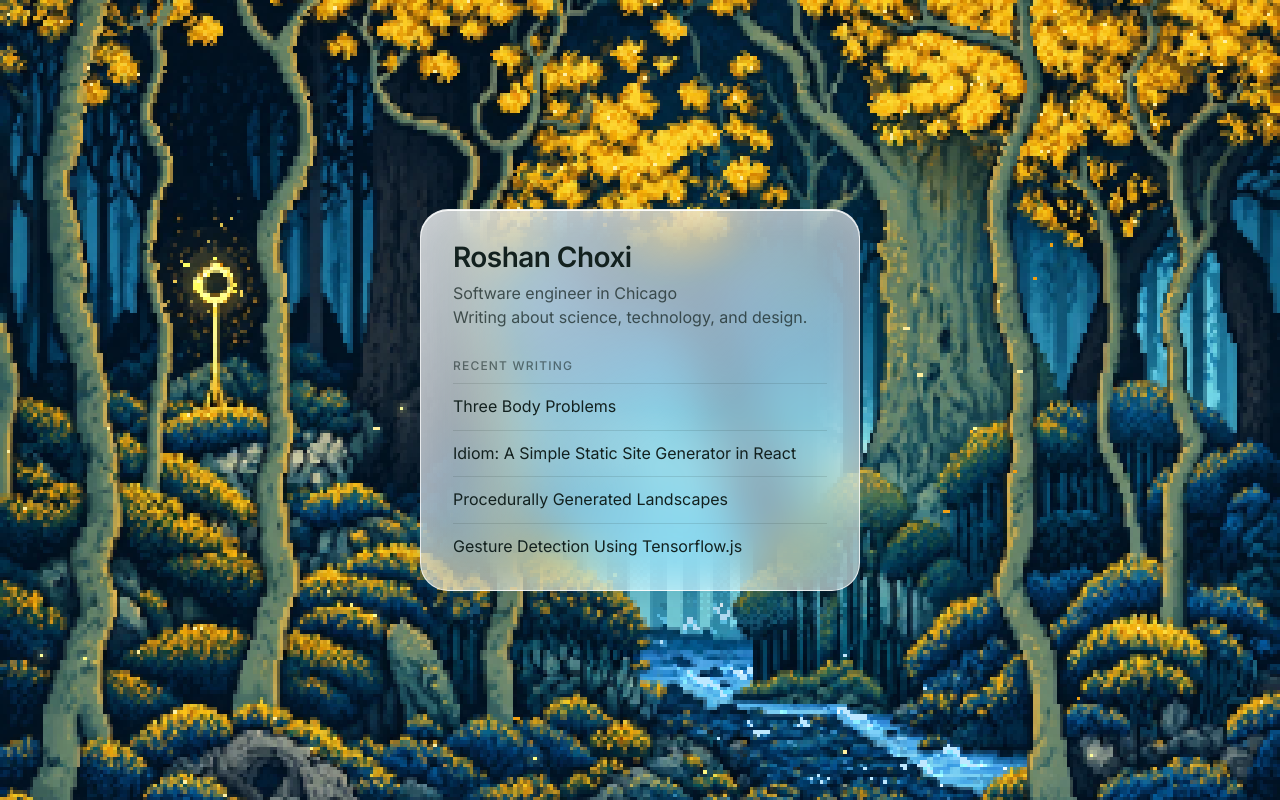
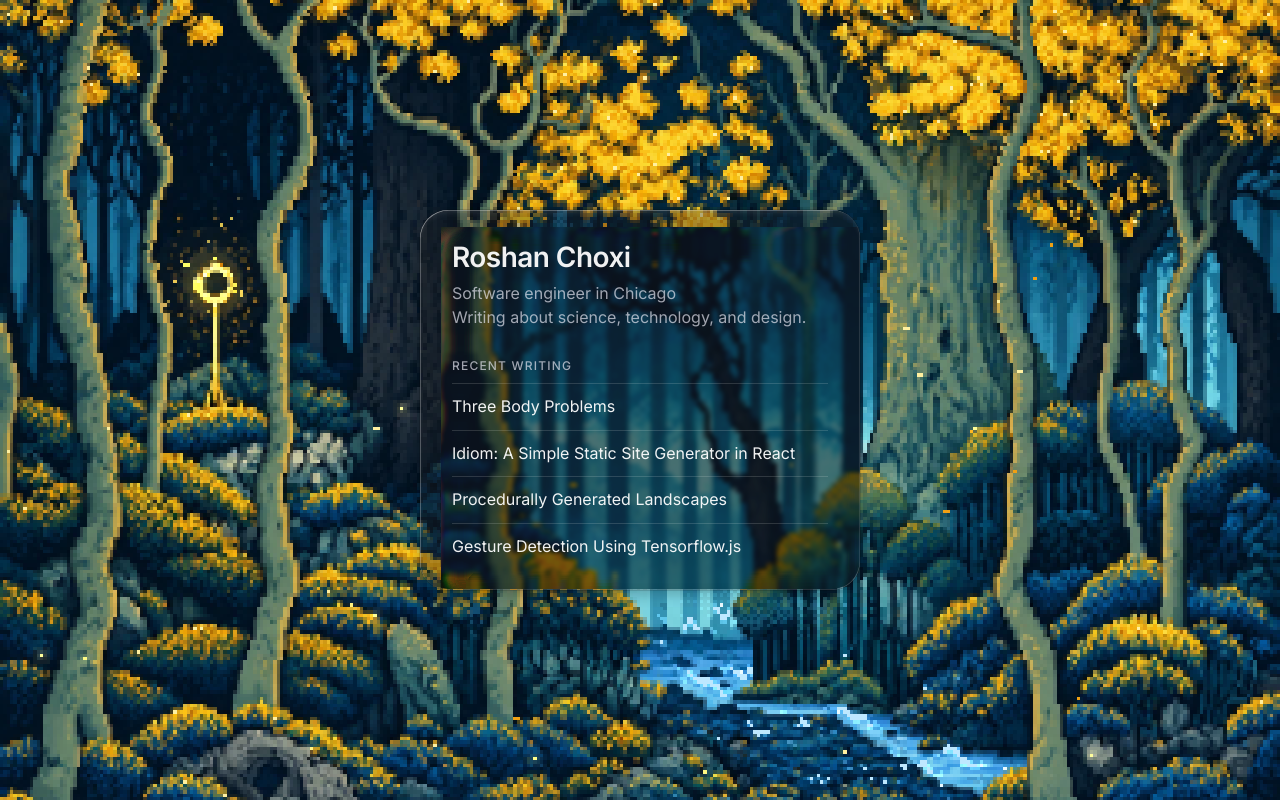
Before and after one commit to choxi/choxi.github.io, a Next.js app: page / in a window 1280 px wide. Built offline with nearby package versions, Linux system fonts and the light colour scheme.

Commit message:
restyles the card as smoky glass after Glasswork: a dimmed, saturated backdrop with rim light and bevel, plus a refracting rim lens drawn with an SVG displacement map (Chromium), in both colour schemes

```diff
--- /dev/null
+++ b/app/components/glass-card.tsx
@@ -0,0 +1,169 @@
+"use client";
+
+import { useEffect, useRef, type ReactNode } from "react";
+
+// A card whose rim refracts the scene behind it, like the edge of a thick
+// glass slab: the backdrop bends inward near the border and splits slightly
+// into its colours. Modelled on the rim lens from Glasswork
+// (github.com/kubai087/glasswork, lens.js), rewritten here rather than loaded
+// from a CDN.
+//
+// An SVG displacement map drives the bend through `backdrop-filter: url(#…)`.
+// Only Chromium draws that; elsewhere the card keeps its CSS-only glass. The
+// card's CSS must end its backdrop-filter with `var(--glass-lens,)`.
+
+const RIM = 40; // widest the rim gets, in CSS px
+const EDGE = 1.1; // how far inward the outer edge samples, in rim widths
+const POWER = 2.6; // falloff of the bend across the rim
+const DISPERSION = 0.15; // red bends this much further, blue this much less
+
+const SVG = "http://www.w3.org/2000/svg";
+
+const lensSupported = () =>
+  typeof CSS !== "undefined" &&
+  CSS.supports("backdrop-filter", "url(#a)") &&
+  /Chrome\//.test(navigator.userAgent) &&
+  !/Firefox\//.test(navigator.userAgent);
+
+// Displacement map for a rounded rectangle: red is the sideways bend, green
+// the vertical one, 128 for none. Only the rim bends; the middle stays flat.
+function lensMap(width: number, height: number, radius: number, rim: number) {
+  const canvas = document.createElement("canvas");
+  canvas.width = width;
+  canvas.height = height;
+  const ctx = canvas.getContext("2d")!;
+  const image = ctx.createImageData(width, height);
+  const d = image.data;
+  const hx = width / 2;
+  const hy = height / 2;
+  const r = Math.min(radius, hx, hy);
+  for (let y = 0; y < height; y++)
+    for (let x = 0; x < width; x++) {
+      const px = x + 0.5 - hx;
+      const py = y + 0.5 - hy;
+      // Signed distance to the rounded rectangle's outline (negative inside).
+      const qx = Math.abs(px) - (hx - r);
+      const qy = Math.abs(py) - (hy - r);
+      const ox = Math.max(qx, 0);
+      const oy = Math.max(qy, 0);
+      const dist = Math.hypot(ox, oy) + Math.min(Math.max(qx, qy), 0) - r;
+      const depth = -dist / rim; // 0 at the outline, 1 at the rim's inner edge
+      let dx = 0;
+      let dy = 0;
+      if (depth < 1) {
+        const strength = (1 - Math.max(0, depth)) ** POWER;
+        // Inward normal: toward the corner's centre on the curves, straight
+        // in along the sides.
+        let nx = 0;
+        let ny = 0;
+        if (qx > 0 && qy > 0) {
+          const len = Math.hypot(qx, qy) || 1;
+          nx = qx / len;
+          ny = qy / len;
+        } else if (qx > qy) nx = 1;
+        else ny = 1;
+        dx = -Math.sign(px) * nx * strength;
+        dy = -Math.sign(py) * ny * strength;
+      }
+      const i = (y * width + x) * 4;
+      d[i] = Math.round(128 + dx * 127);
+      d[i + 1] = Math.round(128 + dy * 127);
+      d[i + 2] = 128;
+      d[i + 3] = 255;
+    }
+  ctx.putImageData(image, 0, 0);
+  return canvas.toDataURL("image/png");
+}
+
+let filterCount = 0;
+
+const node = (tag: string, attrs: Record<string, string | number>, parent?: Element) => {
+  const el = document.createElementNS(SVG, tag);
+  for (const [k, v] of Object.entries(attrs)) el.setAttribute(k, String(v));
+  parent?.append(el);
+  return el;
+};
+
+// The backdrop is displaced once per colour channel, each by its own share of
+// the bend, and the three are added back together.
+function buildFilter(width: number, height: number, map: string, rim: number) {
+  const id = `glass-lens-${++filterCount}`;
+  const host = node("svg", {
+    "aria-hidden": "true",
+    width: 0,
+    height: 0,
+    style: "position:absolute;width:0;height:0;overflow:hidden;pointer-events:none",
+  });
+  const filter = node(
+    "filter",
+    { id, filterUnits: "userSpaceOnUse", "color-interpolation-filters": "sRGB", x: 0, y: 0, width, height },
+    host,
+  );
+  node("feImage", { href: map, x: 0, y: 0, width, height, preserveAspectRatio: "none", result: "map" }, filter);
+  const scale = 2 * EDGE * rim;
+  ["r", "g", "b"].forEach((name, channel) => {
+    node(
+      "feDisplacementMap",
+      {
+        in: "SourceGraphic",
+        in2: "map",
+        xChannelSelector: "R",
+        yChannelSelector: "G",
+        scale: (scale * (1 + (1 - channel) * DISPERSION)).toFixed(1),
+      },
+      filter,
+    );
+    const keep = Array.from({ length: 20 }, (_, cell) => Number(cell === channel * 6 || cell === 18)).join(" ");
+    node("feColorMatrix", { type: "matrix", values: keep, result: name }, filter);
+  });
+  node("feBlend", { in: "r", in2: "g", mode: "screen" }, filter);
+  node("feBlend", { in2: "b", mode: "screen" }, filter);
+  document.body.append(host);
+  return { id, host };
+}
+
+export default function GlassCard({ className, children }: { className?: string; children: ReactNode }) {
+  const ref = useRef<HTMLDivElement>(null);
+
+  useEffect(() => {
+    const el = ref.current!;
+    if (!lensSupported()) return;
+    let current: { id: string; host: Element; key: string } | null = null;
+    let timer = 0;
+
+    const fit = () => {
+      const width = Math.round(el.offsetWidth);
+      const height = Math.round(el.offsetHeight);
+      const radius = Math.round(parseFloat(getComputedStyle(el).borderTopLeftRadius) || 0);
+      const rim = Math.round(Math.max(4, Math.min(RIM, Math.min(width, height) / 3.5)));
+      const key = `${width}x${height}:${radius}:${rim}`;
+      if (current?.key === key || width < 32 || height < 32) return;
+      const next = { ...buildFilter(width, height, lensMap(width, height, radius, rim), rim), key };
+      el.style.setProperty("--glass-lens", `url(#${next.id})`);
+      // Let the new filter draw before the old one goes.
+      const old = current;
+      if (old) requestAnimationFrame(() => requestAnimationFrame(() => old.host.remove()));
+      current = next;
+    };
+
+    // Rebuild once the card has stopped resizing.
+    const observer = new ResizeObserver(() => {
+      clearTimeout(timer);
+      timer = window.setTimeout(fit, current ? 120 : 0);
+    });
+    observer.observe(el);
+
+    return () => {
+      observer.disconnect();
+      clearTimeout(timer);
+      el.style.removeProperty("--glass-lens");
+      current?.host.remove();
+    };
+  }, []);
+
+  return (
+    <div ref={ref} className={className}>
+      {children}
+    </div>
+  );
+}
--- a/app/home.module.css
+++ b/app/home.module.css
@@ -5,29 +5,39 @@
   display: grid;
   place-items: center;
   padding: 32px 16px;
-  background: #06090f;
+  background: #07131a;
 }
 
-/* Liquid glass card */
+/* Smoky glass, after Glasswork's dark material (github.com/kubai087/glasswork,
+   glass.css). Four declarations make the surface: a thin dark tint, a backdrop
+   that is barely blurred but dimmed and saturated so the forest's colour comes
+   through, rim light and bevel in the box-shadow, and light ink. The rim lens
+   from GlassCard is appended to the backdrop-filter in Chromium.
+   The scene is always night, so the card is dark glass in both colour schemes. */
 .glass {
+  --ink: rgba(255, 255, 255, 0.94);
+  --ink-2: rgba(235, 235, 245, 0.68);
+  --filter: blur(2px) saturate(1.6) brightness(0.62);
+
   position: relative;
   width: min(100%, 440px);
   padding: 32px 32px 20px;
   border-radius: 28px;
-  color: #fff;
-  background: linear-gradient(
-    145deg,
-    rgba(255, 255, 255, 0.2),
-    rgba(255, 255, 255, 0.05) 60%
-  );
-  backdrop-filter: blur(26px) saturate(180%);
-  -webkit-backdrop-filter: blur(26px) saturate(180%);
-  border: 1px solid rgba(255, 255, 255, 0.24);
+  color: var(--ink);
+  background: color-mix(in srgb, #1e1e22 34%, transparent);
+  -webkit-backdrop-filter: var(--filter);
+  backdrop-filter: var(--filter) var(--glass-lens,);
+  isolation: isolate;
   box-shadow:
-    inset 0 1px 0 rgba(255, 255, 255, 0.55),
-    inset 0 -1px 1px rgba(255, 255, 255, 0.12),
-    inset 0 0 36px rgba(255, 255, 255, 0.06),
-    0 24px 60px rgba(0, 0, 0, 0.3);
+    inset 1px 1px 0.5px -0.5px rgb(255 255 255 / 0.46),
+    inset -1px -1px 0.5px -0.5px rgb(255 255 255 / 0.18),
+    inset 0 0 0 0.5px rgb(255 255 255 / 0.06),
+    0 0 0 0.5px rgb(0 0 0 / 0.28),
+    0 4px 14px rgb(0 0 0 / 0.22),
+    inset 0 6px 8px -6px rgb(255 255 255 / 0.18),
+    inset 4px 0 8px -6px rgb(255 255 255 / 0.07),
+    inset -4px 0 8px -6px rgb(255 255 255 / 0.04),
+    inset 0 -6px 8px -6px rgb(0 0 0 / 0.08);
 }
 
 .name {
@@ -42,7 +52,7 @@
   margin: 8px 0 0;
   font-size: 16px;
   line-height: 1.5;
-  color: rgba(255, 255, 255, 0.7);
+  color: var(--ink-2);
 }
 
 .label {
@@ -51,7 +61,7 @@
   font-weight: 500;
   letter-spacing: 0.1em;
   text-transform: uppercase;
-  color: rgba(255, 255, 255, 0.5);
+  color: var(--ink-2);
 }
 
 .posts {
@@ -69,7 +79,7 @@
   padding: 12px 0;
   font-size: 16px;
   line-height: 1.35;
-  color: #fff;
+  color: var(--ink);
   transition: opacity 150ms ease;
 }
 
@@ -83,55 +93,20 @@
   border-radius: 4px;
 }
 
-/* On portrait screens the background pans so the waterfall sits right behind
-   the card; a dark tint keeps the white text readable over the bright water. */
-@media (orientation: portrait) {
+/* Without transparency: a solid surface in the same tint. */
+@media (prefers-reduced-transparency: reduce) {
   .glass {
-    background:
-      linear-gradient(145deg, rgba(255, 255, 255, 0.14), rgba(255, 255, 255, 0.03) 60%),
-      rgba(8, 14, 16, 0.4);
+    background: #1e1e22;
+    -webkit-backdrop-filter: none;
+    backdrop-filter: none;
   }
 }
 
-/* Light mode: the background is a daytime scene, so the card becomes bright
-   frosted glass with dark text. Comes after the portrait rule so it wins. */
-@media (prefers-color-scheme: light) {
-  .home {
-    background: #cfe7ee;
-  }
-
+@media (forced-colors: active) {
   .glass {
-    color: #13211f;
-    background: linear-gradient(
-      145deg,
-      rgba(255, 255, 255, 0.74),
-      rgba(255, 255, 255, 0.52) 60%
-    );
-    border-color: rgba(255, 255, 255, 0.8);
-    box-shadow:
-      inset 0 1px 0 rgba(255, 255, 255, 0.95),
-      inset 0 0 36px rgba(255, 255, 255, 0.25),
-      0 24px 60px rgba(30, 60, 70, 0.18);
-  }
-
-  .intro {
-    color: rgba(19, 33, 31, 0.72);
-  }
-
-  .label {
-    color: rgba(19, 33, 31, 0.55);
-  }
-
-  .posts li {
-    border-top-color: rgba(19, 33, 31, 0.12);
-  }
-
-  .posts a {
-    color: #13211f;
-  }
-
-  .posts a:focus-visible {
-    outline-color: rgba(19, 33, 31, 0.8);
+    border: 1px solid CanvasText;
+    background: Canvas;
+    backdrop-filter: none;
   }
 }
 
--- a/app/page.tsx
+++ b/app/page.tsx
@@ -1,3 +1,4 @@
+import GlassCard from "./components/glass-card";
 import GoldenForest from "./components/golden-forest";
 import styles from "./home.module.css";
 
@@ -19,7 +20,7 @@ export default function Home() {
     <main className={styles.home}>
       <GoldenForest />
 
-      <div className={styles.glass}>
+      <GlassCard className={styles.glass}>
         <h1 className={styles.name}>Roshan Choxi</h1>
         <p className={styles.intro}>
           Software engineer in Chicago
@@ -35,7 +36,7 @@ export default function Home() {
             </li>
           ))}
         </ul>
-      </div>
+      </GlassCard>
     </main>
   );
 }
```
